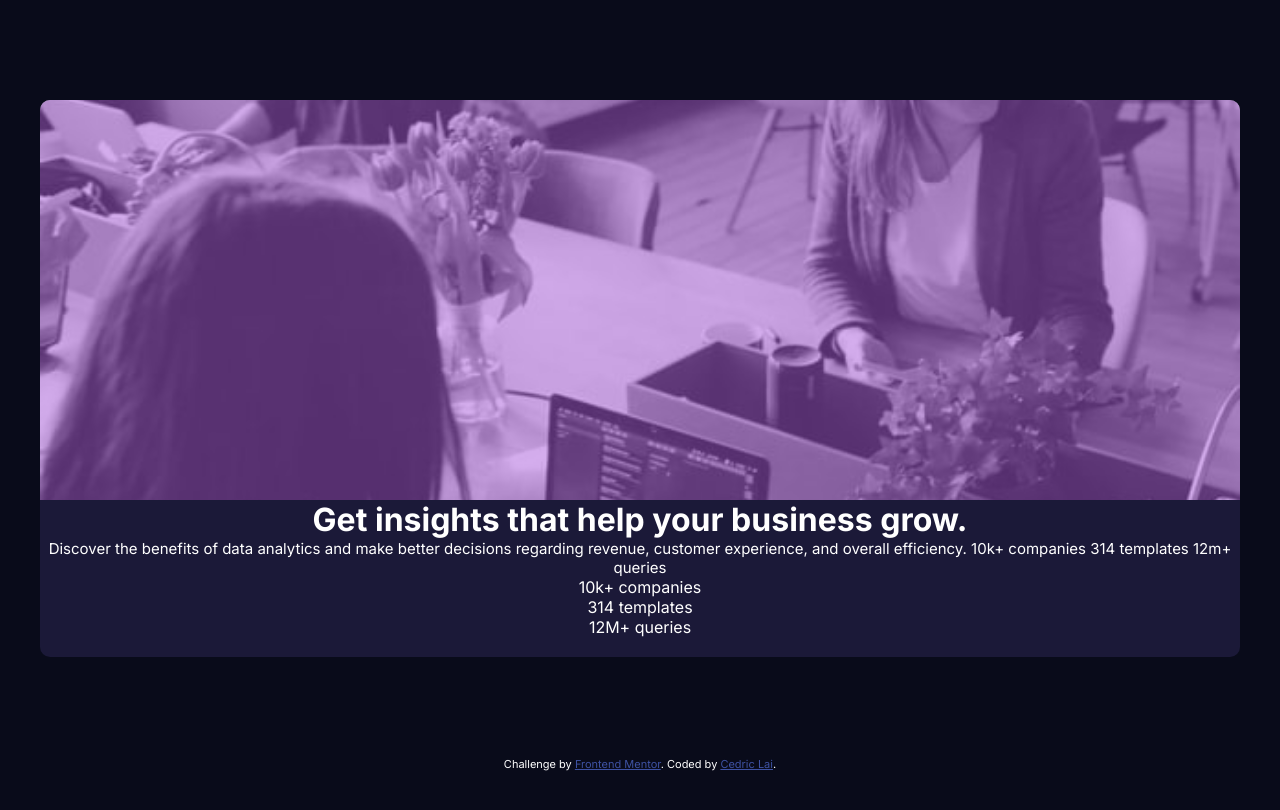
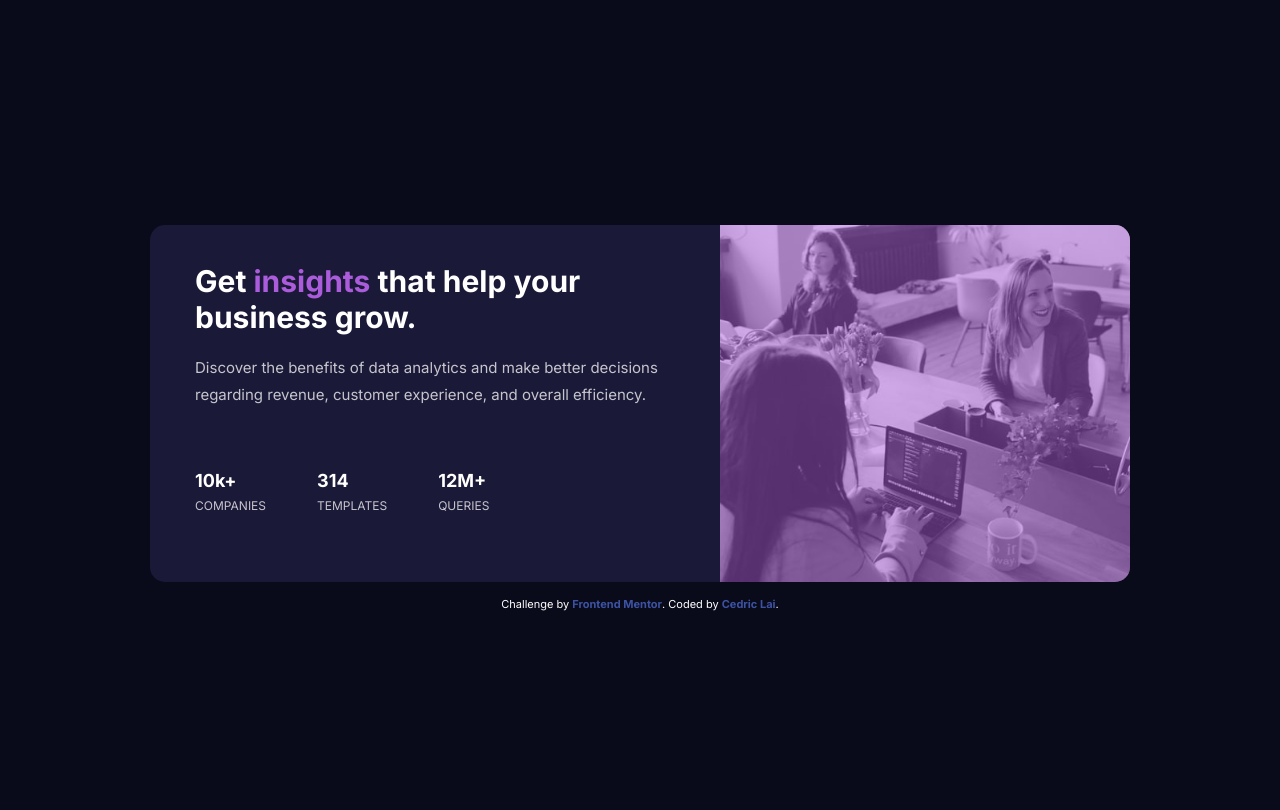
Before and after one commit to Lamberor/stats-preview-card-component, a plain HTML site: page index.html in a window 1280 px wide. Drawn offline with Linux system fonts and the light colour scheme.

Commit message:
finish project

```diff
--- a/index.html
+++ b/index.html
@@ -19,30 +19,37 @@
     <title>Cedric Lai | Stats preview card component</title>
   </head>
   <body>
-    <div class="container">
+    <main>
       <div class="picture">
         <div class="overlay"></div>
       </div>
-      <div class="card">
+      <div class="text">
         <h1>Get <span>insights</span> that help your business grow.</h1>
         <p>
           Discover the benefits of data analytics and make better decisions
-          regarding revenue, customer experience, and overall efficiency. 10k+
-          companies 314 templates 12m+ queries
-        </p>
+          regarding revenue, customer experience, and overall efficiency.
         <ul>
-          <li>10k+ companies</li>
-          <li>314 templates</li>
-          <li>12M+ queries</li>
+          <li>
+            <h2>10k+</h2>
+            <p>companies</p>
+          </li>
+          <li>
+            <h2>314</h2>
+            <p>templates</p>
+          </li>
+          <li>
+            <h2>12M+</h2>
+            <p>queries</p>
+          </li>
         </ul>
       </div>
-    </div>
+    </main>
 
-    <div class="attribution">
+    <footer class="attribution">
       Challenge by
       <a href="https://www.frontendmentor.io?ref=challenge" target="_blank"
         >Frontend Mentor</a
       >. Coded by <a href="#">Cedric Lai</a>.
-    </div>
+    </footer>
   </body>
 </html>
--- a/style.css
+++ b/style.css
@@ -1,9 +1,10 @@
 :root {
+  font-size: 15px;
   --very-dark-blue: hsl(233, 47%, 7%);
   --dark-desaturated-blue: hsl(244, 38%, 16%);
   --soft-violet: hsl(277, 64%, 61%);
   --white: hsl(0, 0%, 100%);
-  --slightly-transparent-white: hsla(0, 0%, 100%, 0.75);
+  --slightly-less-transparent-white: hsla(0, 0%, 100%, 0.75);
   --slightly-transparent-white: hsla(0, 0%, 100%, 0.6);
 }
 
@@ -13,51 +14,154 @@
   box-sizing: border-box;
 }
 
-img {
-  max-width: 100%;
+body {
+  font-family: 'Inter', sans-serif;
+  display: flex;
+  flex-direction: column;
+  align-items: center;
+  justify-content: center;
+  background-color: var(--very-dark-blue);
+  color: var(--white);
+  font-weight: 400;
+}
+
+/* MAIN */
+
+main {
+  display: flex;
+  flex-direction: column;
+  background-color: var(--dark-desaturated-blue);
+  border-radius: 1rem;
+  margin: 6rem 3rem 0 3rem;
+}
+
+main .picture {
+  background: url('images/image-header-mobile.jpg');
+  background-repeat: no-repeat;
+  background-size: cover;
+  background-position: center top;
+  height: 22rem;
+  border-radius: 1rem 1rem 0 0;
+}
+
+main .overlay {
+  background-color: var(--soft-violet);
+  opacity: 0.5;
+  height: 22rem;
+  border-radius: 1rem 1rem 0 0;
+}
+
+.text {
+  text-align: center;
+  padding: 2rem;
+}
+
+.text h1 {
+  padding: 0.5rem 1.2rem;
+}
+
+h1 span {
+  color: var(--soft-violet);
+}
+
+.text>p {
+  color: var(--slightly-less-transparent-white);
+  line-height: 1.8;
+  margin-bottom: 2.5rem;
+  padding: 0.8rem 2rem;
 }
 
 ul {
+  display: flex;
+  flex-direction: column;
   list-style-type: none;
 }
 
-body {
-  font-family: 'Inter', sans-serif;
-  /* font-family: 'Lexend Deca', sans-serif; */
-  background-color: var(--very-dark-blue);
+li {
+  margin-bottom: 1.8rem;
 }
 
-.container {
-  background-color: var(--dark-desaturated-blue);
-  color: var(--white);
-  margin: 100px 40px;
-  padding: 0 0 20px;
-  border-radius: 10px;
-  text-align: center;
+li h2 {
+  font-size: 1.8rem;
+  margin-bottom: 0.5rem;
 }
 
-.container .picture {
-  background: no-repeat center/cover url('images/image-header-mobile.jpg');
-  height: 400px;
-  border-radius: 10px 10px 0 0;
+li p {
+  padding: 0;
+  font-size: 0.8rem;
+  text-transform: uppercase;
+  color: var(--slightly-less-transparent-white);
 }
 
-.container .picture .overlay {
-  background-color: hsla(277, 64%, 61%, 0.5);
-  height: 400px;
-  border-radius: 10px 10px 0 0;
-}
-
-p {
-  font-size: 15px;
-}
+/* FOOTER */
 
 .attribution {
   font-size: 11px;
   text-align: center;
-  color: var(--white);
+  margin: 1rem 5rem;
 }
 
 .attribution a {
   color: hsl(228, 45%, 44%);
+  text-decoration: none;
+  font-weight: 700;
 }
+
+@media (min-width: 625px) {
+  /* MAIN */
+  main {
+    flex-direction: row-reverse;
+    border-radius: 1rem;
+    margin: 15rem 10rem 0 10rem;
+  }
+  main .picture {
+    background: url('images/image-header-desktop.jpg');
+    background-repeat: no-repeat;
+    background-size: cover;
+    background-position: center right;
+    height: auto;
+    width: 32vw;
+    border-radius: 0 1rem 1rem 0;
+  }
+  main .overlay {
+    background-size: cover;
+    height: 100%;
+    width: 32vw;
+    border-radius: 0 1rem 1rem 0;
+  }
+  .text {
+    text-align: left;
+    padding: 2rem;
+  }
+  .text h1 {
+    padding: 0.5rem 1.2rem 0.5rem 1rem;
+  }
+  h1 span {
+    color: var(--soft-violet);
+  }
+  .text>p {
+    color: var(--slightly-less-transparent-white);
+    line-height: 1.8;
+    margin-bottom: 2.5rem;
+    padding: 0.8rem 1.2rem 0.8rem 1rem;
+  }
+  ul {
+    flex-direction: row;
+  }
+  li {
+    padding: 0.8rem 1.2rem 0.8rem 1rem;
+    margin-right: 1.2rem;
+  }
+  li h2 {
+    font-size: 1.2rem;
+    margin-bottom: 0;
+  }
+  li p {
+    margin-top: 0.5rem;
+  }
+
+  /* FOOTER */
+  .attribution {
+    margin: 1rem 5rem 15rem 5rem;
+  }
+}
```
Also changed, not shown: screenshot/desktop.png (added), screenshot/mobile-1.png (added), screenshot/mobile-2.png (added), 1 other file.
